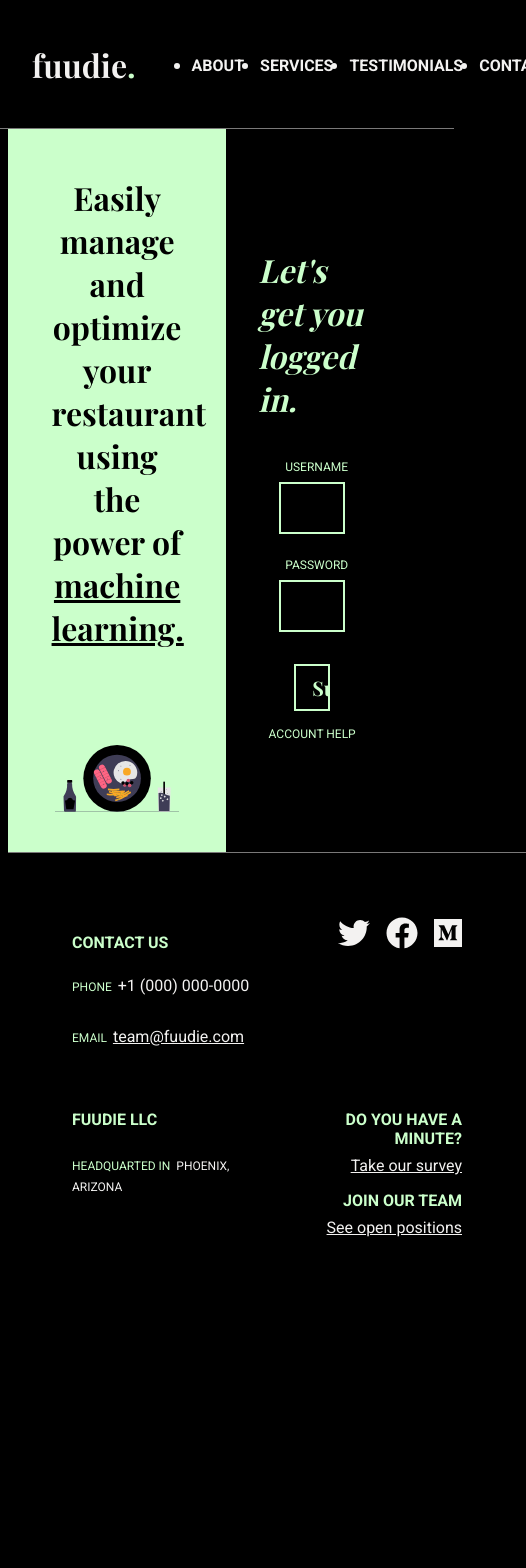
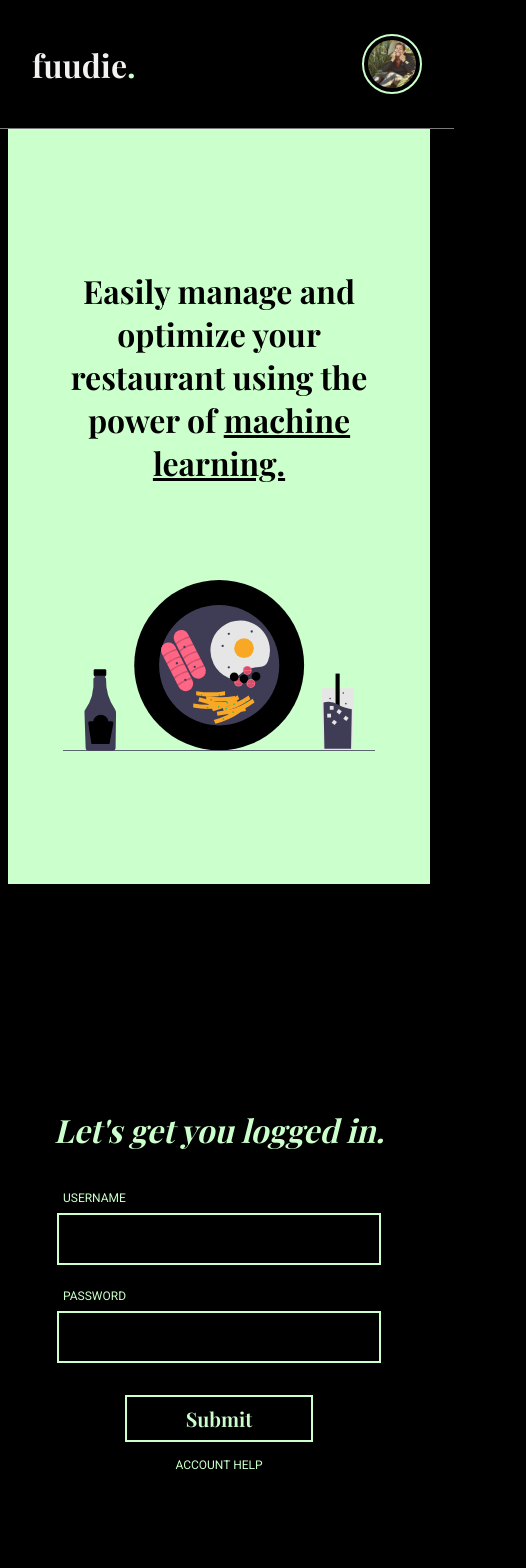
Before and after one commit to lfaivre/interview-login-page, a React (Create React App) app: page / in a window 390 px wide. Shown: the top 1568 px of the page, 526 px wide, since content can reach past the window. Before the commit the page ends 1309 px from the top, so only its background shows below. Built offline with nearby package versions, Linux system fonts and the light colour scheme; a web font is replaced by a local one.

Commit message:
feat: style for mobile screens

```diff
--- a/src/components/FooterContentContainer/index.css
+++ b/src/components/FooterContentContainer/index.css
@@ -1,68 +1,54 @@
 .footer-content-container {
   width: 100%;
-  /* padding: 4rem 2rem; */
-  padding: 4rem;
+  padding: 2rem;
   background-color: var(--color-black);
   border-top: 0.0625rem solid rgba(243, 242, 241, 0.5);
+
+  display: flex;
+  justify-content: center;
+  flex-wrap: wrap;
 }
 
-.top,
-.bottom {
+.first-quadrant,
+.second-quadrant,
+.third-quadrant,
+.fourth-quadrant {
   width: 100%;
+  margin-bottom: 4rem;
   display: flex;
-  justify-content: space-between;
-  align-items: flex-start;
+  flex-direction: column;
+  align-items: center;
 }
 
-.top {
-  margin-bottom: 2rem;
+.first-quadrant p,
+.third-quadrant p {
+  text-align: center;
 }
 
-.top .left,
-.bottom .left {
-  display: flex;
-  flex-direction: column;
-  justify-content: flex-start;
-  align-items: flex-start;
+.second-quadrant p,
+.fourth-quadrant p {
+  text-align: center;
 }
 
-.top .left p,
-.bottom .left p {
-  text-align: left;
-}
-
-.top .right,
-.bottom .right {
-  display: flex;
-  flex-direction: column;
-  justify-content: flex-start;
-  align-items: flex-end;
-}
-
-.top .right p,
-.bottom .right p {
-  text-align: right;
-}
-
-.top .right .social-links {
+.second-quadrant .social-links {
   display: flex;
   justify-content: flex-end;
   align-items: center;
 }
 
-.top .right .social-links a {
+.second-quadrant .social-links a {
   margin-left: 1rem;
-  text-align: right;
+  text-align: center;
   color: var(--color-offwhite);
   transition: color 0.15s ease-in-out;
 }
 
-.top .right .social-links a:first-of-type {
+.second-quadrant .social-links a:first-of-type {
   margin-left: 0;
 }
 
-.top .right .social-links a:hover,
-.top .right .social-links a:focus {
+.second-quadrant .social-links a:hover,
+.second-quadrant .social-links a:focus {
   outline: none;
   color: var(--color-mintgreen);
 }
@@ -125,3 +111,45 @@
   outline: none;
   color: var(--color-mintgreen);
 }
+
+@media (min-width: 1024px) {
+  .footer-content-container {
+    padding: 4rem;
+    justify-content: flex-start;
+  }
+}
+
+@media (min-width: 1024px) {
+  .first-quadrant,
+  .second-quadrant,
+  .third-quadrant,
+  .fourth-quadrant {
+    width: 50%;
+    margin-bottom: 2rem;
+  }
+
+  .first-quadrant,
+  .third-quadrant {
+    justify-content: flex-start;
+    align-items: flex-start;
+  }
+
+  .second-quadrant,
+  .fourth-quadrant {
+    justify-content: flex-start;
+    align-items: flex-end;
+  }
+
+  .first-quadrant p,
+  .third-quadrant p {
+    text-align: left;
+  }
+
+  .second-quadrant p,
+  .fourth-quadrant p {
+    text-align: right;
+  }
+  .second-quadrant .social-links a {
+    text-align: right;
+  }
+}
--- a/src/components/FooterContentContainer/index.js
+++ b/src/components/FooterContentContainer/index.js
@@ -6,8 +6,7 @@ import { faTwitter, faFacebook, faMedium } from '@fortawesome/free-brands-svg-ic
 const FooterContentContainer = () => {
   return (
     <div className="footer-content-container">
-      <div className="top">
-        <div className="left">
+      <div className="first-quadrant">
         <p className="title">Contact Us</p>
         <p className="content">
           <span className="accent">Phone&nbsp;&nbsp;</span>+1&nbsp;(000)&nbsp;000-0000
@@ -19,7 +18,7 @@ const FooterContentContainer = () => {
           </a>
         </p>
       </div>
-        <div className="right">
+      <div className="second-quadrant">
         <div className="social-links">
           <a
             href="https://twitter.com/"
@@ -47,16 +46,14 @@ const FooterContentContainer = () => {
           </a>
         </div>
       </div>
-      </div>
-      <div className="bottom">
-        <div className="left">
+      <div className="third-quadrant">
         <p className="title">Fuudie LLC</p>
         <p>
           <span className="accent">Headquarted in&nbsp;&nbsp;</span>
           <span className="accent-white">Phoenix, Arizona</span>
         </p>
       </div>
-        <div className="right">
+      <div className="fourth-quadrant">
         <p className="title">Do you have a minute?</p>
         <a href="/survey" className="content">
           Take our survey
@@ -67,7 +64,6 @@ const FooterContentContainer = () => {
         </a>
       </div>
     </div>
-    </div>
   );
 };
 
--- a/src/components/LoginForm/index.css
+++ b/src/components/LoginForm/index.css
@@ -1,9 +1,13 @@
 .login-form {
   width: 100%;
+
+  display: flex;
+  justify-content: center;
+  align-items: center;
 }
 
 form {
-  width: 100%;
+  width: 80%;
 
   display: flex;
   flex-direction: column;
@@ -11,8 +15,14 @@ form {
   align-items: center;
 }
 
+@media (min-width: 1280px) {
+  .login-form form {
+    width: 50%;
+  }
+}
+
 label {
-  width: 50%;
+  width: 100%;
 
   padding: 0.5rem 0;
 
@@ -25,7 +35,7 @@ label {
 }
 
 .text-input-container {
-  width: 50%;
+  width: 100%;
 
   padding: 0.25rem;
   border: 0.125rem solid var(--color-mintgreen);
@@ -72,7 +82,7 @@ input[type='password']:focus {
 }
 
 input[type='submit'] {
-  width: 30%;
+  width: 60%;
 
   padding: 0.5rem 1rem;
   border: 0.125rem solid var(--color-mintgreen);
--- a/src/components/LoginFormContainer/index.css
+++ b/src/components/LoginFormContainer/index.css
@@ -1,13 +1,21 @@
 .login-form-container {
-  width: 50%;
-  flex: 1;
+  width: 100%;
+  min-height: calc(100vh - 6rem);
 
-  padding: 2rem;
+  padding: 1rem;
 
   display: flex;
   flex-direction: column;
   justify-content: center;
   align-items: center;
+}
+
+@media (min-width: 1280px) {
+  .login-form-container {
+    width: 50%;
+    padding: 2rem;
+    flex: 1;
+  }
 }
 
 .login-form-container .title {
--- a/src/components/LoginMediaContainer/index.css
+++ b/src/components/LoginMediaContainer/index.css
@@ -1,16 +1,23 @@
 .login-media-container {
-  width: 50%;
-  flex: 1;
+  width: 100%;
+  min-height: calc(100vh - 6rem);
 
-  padding: 2rem;
+  padding: 1rem;
 
   display: flex;
   flex-direction: column;
   justify-content: center;
   align-items: center;
 
-  /* background-color: var(--color-offwhite); */
   background-color: var(--color-mintgreen);
+}
+
+@media (min-width: 1280px) {
+  .login-media-container {
+    width: 50%;
+    padding: 2rem;
+    flex: 1;
+  }
 }
 
 .login-media-container .art {
--- a/src/components/NavigationBar/index.css
+++ b/src/components/NavigationBar/index.css
@@ -60,9 +60,15 @@
 
 .navigation-links {
   height: 100%;
-  display: flex;
+  display: none;
   justify-content: flex-end;
   align-items: center;
+}
+
+@media (min-width: 1024px) {
+  .navigation-links {
+    display: flex;
+  }
 }
 
 .link {
--- a/src/components/PageContentContainer/index.css
+++ b/src/components/PageContentContainer/index.css
@@ -1,9 +1,15 @@
 .page-content-container {
   width: 100%;
-  min-height: calc(100vh - 6rem);
 
   margin-top: 6rem;
 
   display: flex;
-  /* flex-direction: column; */
+  flex-direction: column;
 }
+
+@media (min-width: 1280px) {
+  .page-content-container {
+    min-height: calc(100vh - 6rem);
+    flex-direction: row;
+  }
+}
```
Lines whose indentation alone changed are shown as unchanged.
